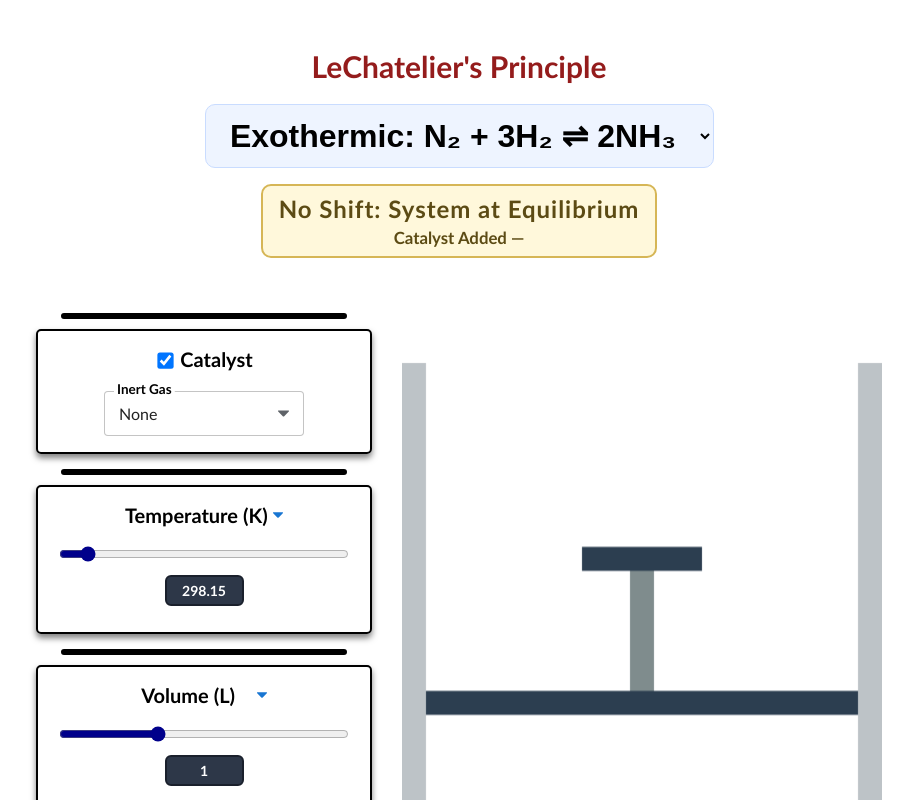
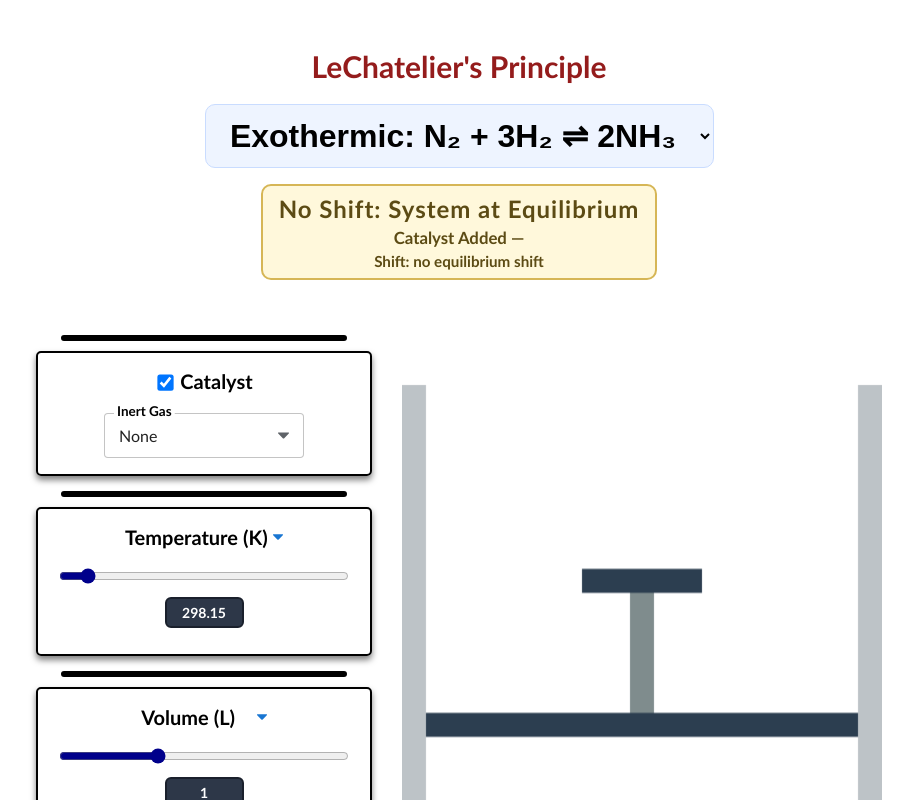
Before and after one commit to smuhammadmehdi8/LeChatelier-Simulation, a React (Vite) app: page / in a window 1280 px wide. Both pictures are taken after a click on the checkbox "Catalyst". Shown: the top 800 px of the page, without its empty margins (181-1094 px from the left). Built offline with nearby package versions, Linux system fonts and the light colour scheme.

Commit message:
added shift text and shift direction logic, not the logic for the actual particles yet

```diff
--- a/src/App.tsx
+++ b/src/App.tsx
@@ -4,9 +4,8 @@ import "./index.css";
 import Slider from "./components/slider";
 import Checkbox from "./components/checkbox";
 import Dropdown from "./components/dropdown";
-import {VOLUME_RANGE, PRESSURE_RANGE, calculatePressureFromVolume, calculateVolumeFromPressure, REACTIONS, getChangeDirection, type Disturbance, type SpeciesSide} from "./engines/chemistry-math";
+import {VOLUME_RANGE, PRESSURE_RANGE, calculatePressureFromVolume, calculateVolumeFromPressure, REACTIONS, getChangeDirection, type Disturbance, type SpeciesSide, type ShiftDirection,  getShiftDirection, getSpeciesResponseDirection, type ChangeDirection} from "./engines/chemistry-math";
 import { initSimulation, updateSimulation } from "./engines/pixi";
-
 
 
   const DEFAULT_VOLUME = 1.0;
@@ -42,6 +41,31 @@ type SimulationStatus =
   | "noShift";
 
 
+  const getShiftDisplayText = (shiftDirection: ShiftDirection): string => {
+    if (shiftDirection === "reactants") {
+      return "Shift: toward reactants";
+    }
+
+    if (shiftDirection === "products") {
+      return "Shift: toward products";
+    }
+
+    return "Shift: no equilibrium shift";
+  };
+
+  const getResponseArrow = (direction: ChangeDirection): string => {
+    if (direction === "increase") {
+      return "↑";
+    }
+
+    if (direction === "decrease") {
+      return "↓";
+    }
+
+    return "";
+  };
+
+
 function App() {
   const [volUnit, setVolUnit] = useState<string>(DEFAULT_VOLUME_UNIT);
   const [volume, setVolume] = useState<number>(DEFAULT_VOLUME);
@@ -63,6 +87,7 @@ function App() {
 
   const [lastDisturbance, setLastDisturbance] = useState<Disturbance | null>(null);
   const [simulationStatus, setSimulationStatus] = useState<SimulationStatus>("equilibrium");
+  const shiftDirection = getShiftDirection(selectedReaction, lastDisturbance);
 
 
   const markDisturbed = (disturbance: Disturbance) => {
@@ -245,7 +270,7 @@ function App() {
 
   return (
     <div className="app-container">
-      <h1>LeChatelier's Principle</h1>
+      <h1> LeChatelier's Principle </h1>
 
       <div className="reaction-display">
         <select
@@ -262,6 +287,7 @@ function App() {
           ))}
         </select>
       </div>
+
 
       <div className={`disturbance-display ${simulationStatus}`}>
         <div className="disturbance-status-text">
@@ -282,6 +308,13 @@ function App() {
                   : "—"
               }`}
         </div>
+
+
+        {lastDisturbance !== null && (
+          <div className="shift-result-text">
+            {getShiftDisplayText(shiftDirection)}
+          </div>
+        )}
       </div>
 
 
@@ -362,7 +395,9 @@ function App() {
                 {selectedReaction.reactants.map((reactant) => (
                   <Slider
                     key={reactant}
-                    title={`[${reactant}]`}
+                    title={`[${reactant}] ${getResponseArrow(
+                      getSpeciesResponseDirection(shiftDirection, "reactant")
+                    )}`}
                     min={0.0}
                     max={3}
                     step={0.1}
@@ -385,7 +420,9 @@ function App() {
                 {selectedReaction.products.map((product) => (
                   <Slider
                     key={product}
-                    title={`[${product}]`}
+                    title={`[${product}] ${getResponseArrow(
+                      getSpeciesResponseDirection(shiftDirection, "product")
+                    )}`}
                     min={0.0}
                     max={3}
                     step={0.1}
--- a/src/engines/chemistry-math.ts
+++ b/src/engines/chemistry-math.ts
@@ -32,20 +32,29 @@ export const calculateVolumeFromPressure = (pressureATM: number): number => {
 export const REACTIONS = {
   exo: {
     label: "Exothermic: N₂ + 3H₂ ⇌ 2NH₃",
+    thermalType: "exothermic",
     reactants: ["N₂", "H₂"],
-    products: ["NH₃"]
+    products: ["NH₃"],
+    reactantGasMoles: 4,
+    productGasMoles: 2,
   },
   endo: {
     label: "Endothermic: N₂O₄ ⇌ 2NO₂",
+    thermalType: "endothermic",
     reactants: ["N₂O₄"],
-    products: ["NO₂"]
+    products: ["NO₂"],
+    reactantGasMoles: 1,
+    productGasMoles: 2,
   },
   equi: {
     label: "Equimolar: H₂ + I₂ ⇌ 2HI",
+    thermalType: "neutral",
     reactants: ["H₂", "I₂"],
-    products: ["HI"]
-  }
-};
+    products: ["HI"],
+    reactantGasMoles: 2,
+    productGasMoles: 2,
+  },
+} as const;
 
 export type ChangeDirection = "increase" | "decrease" | "none";
 
@@ -56,6 +65,8 @@ export type DisturbanceType =
   | "concentration"
   | "inertGas"
   | "catalyst";
+
+export type ShiftDirection = "reactants" | "products" | "none";
 
 export type SpeciesSide = "reactant" | "product";
 
@@ -79,3 +90,85 @@ export const getChangeDirection = (newValue: number, oldValue: number): ChangeDi
 
   return "none";
 };
+
+export const getShiftDirection = (reaction: (typeof REACTIONS)[keyof typeof REACTIONS], disturbance: Disturbance | null): ShiftDirection => {
+  if (disturbance === null) {
+    return "none";
+  }
+
+  if (disturbance.direction === "none") {
+    return "none";
+  }
+
+  if (disturbance.type === "catalyst") {
+    return "none";
+  }
+
+  if (disturbance.type === "inertGas") {
+    return "none";
+  }
+
+  if (disturbance.type === "temperature") {
+    if (reaction.thermalType === "neutral") {
+      return "none";
+    }
+
+    if (reaction.thermalType === "exothermic") {
+      return disturbance.direction === "increase" ? "reactants" : "products";
+    }
+
+    if (reaction.thermalType === "endothermic") {
+      return disturbance.direction === "increase" ? "products" : "reactants";
+    }
+  }
+
+  if (disturbance.type === "pressure") {
+    if (reaction.reactantGasMoles === reaction.productGasMoles) {
+      return "none";
+    }
+
+    const fewerGasMolesSide = reaction.reactantGasMoles < reaction.productGasMoles ? "reactants" : "products";
+    const moreGasMolesSide = reaction.reactantGasMoles > reaction.productGasMoles ? "reactants" : "products";
+
+    return disturbance.direction === "increase" ? fewerGasMolesSide : moreGasMolesSide;
+  }
+
+  if (disturbance.type === "volume") {
+    if (reaction.reactantGasMoles === reaction.productGasMoles) {
+      return "none";
+    }
+
+    const fewerGasMolesSide = reaction.reactantGasMoles < reaction.productGasMoles ? "reactants" : "products";
+    const moreGasMolesSide = reaction.reactantGasMoles > reaction.productGasMoles ? "reactants" : "products";
+
+    return disturbance.direction === "increase" ? moreGasMolesSide : fewerGasMolesSide;
+  }
+
+  if (disturbance.type === "concentration") {
+    if (disturbance.speciesSide === "reactant") {
+      return disturbance.direction === "increase" ? "products" : "reactants";
+    }
+
+    if (disturbance.speciesSide === "product") {
+      return disturbance.direction === "increase" ? "reactants" : "products";
+    }
+  }
+
+  return "none";
+};
+
+export const getSpeciesResponseDirection = (shiftDirection: ShiftDirection, speciesSide: SpeciesSide): ChangeDirection => {
+  if (shiftDirection === "none") {
+    return "none";
+  }
+
+  if (shiftDirection === "products") {
+    return speciesSide === "product" ? "increase" : "decrease";
+  }
+
+  if (shiftDirection === "reactants") {
+    return speciesSide === "reactant" ? "increase" : "decrease";
+  }
+
+  return "none";
+};
--- a/src/index.css
+++ b/src/index.css
@@ -380,3 +380,9 @@ h1 {
     opacity: 0.55;
   }
 }
+
+.shift-result-text {
+  font-size: 0.95rem;
+  margin-top: 0.25rem;
+  font-weight: 700;
+}
```
